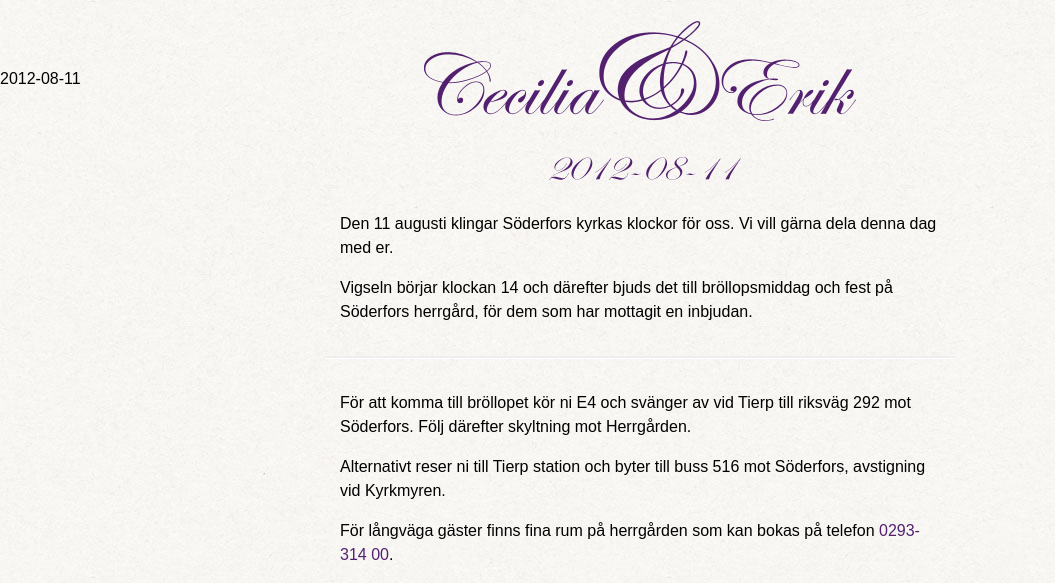
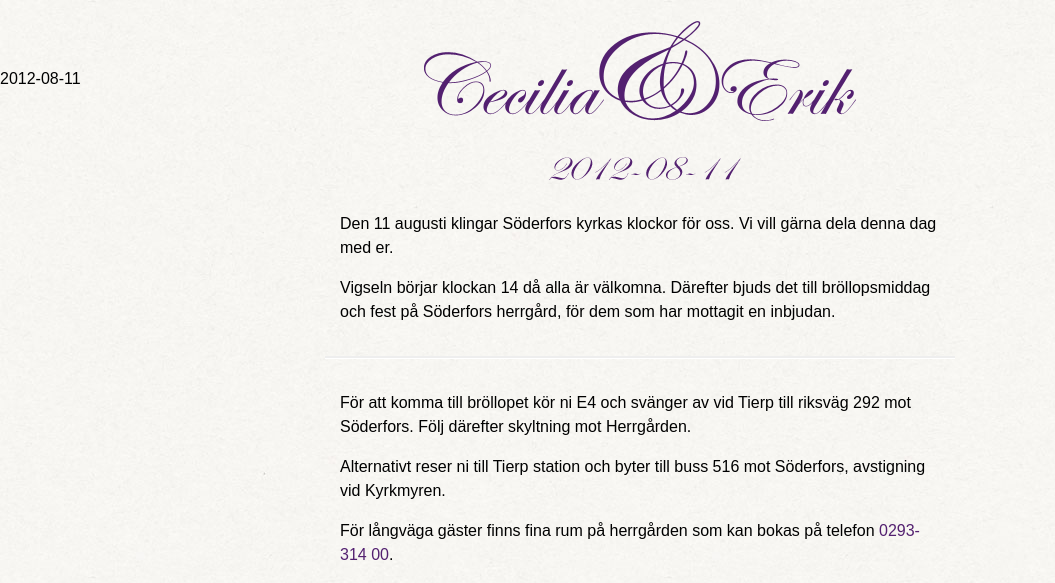
Before and after one commit to ceciliaerik/ceciliaerik.github.com, a Jekyll site: the page built from index.html, in a window 1280 px wide. Shown: the top 583 px of the page, without its empty margins (0-1055 px from the left). Built offline with Jekyll 4.4.1, drawn with Linux system fonts in a browser that asks for light colours; grey boxes are pictures that could not be loaded.

```diff
--- a/index.html
+++ b/index.html
@@ -5,7 +5,7 @@
 
 <article class="first">
     <p>Den 11 augusti klingar Söderfors kyrkas klockor för oss. Vi vill gärna dela denna dag med er.</p>
-    <p>Vigseln börjar klockan 14 och därefter bjuds det till bröllopsmiddag och fest på Söderfors herrgård, för dem som har mottagit en inbjudan.</p>
+    <p>Vigseln börjar klockan 14 då alla är välkomna. Därefter bjuds det till bröllopsmiddag och fest på Söderfors herrgård, för dem som har mottagit en inbjudan.</p>
 </article>
 
 <article>
```
